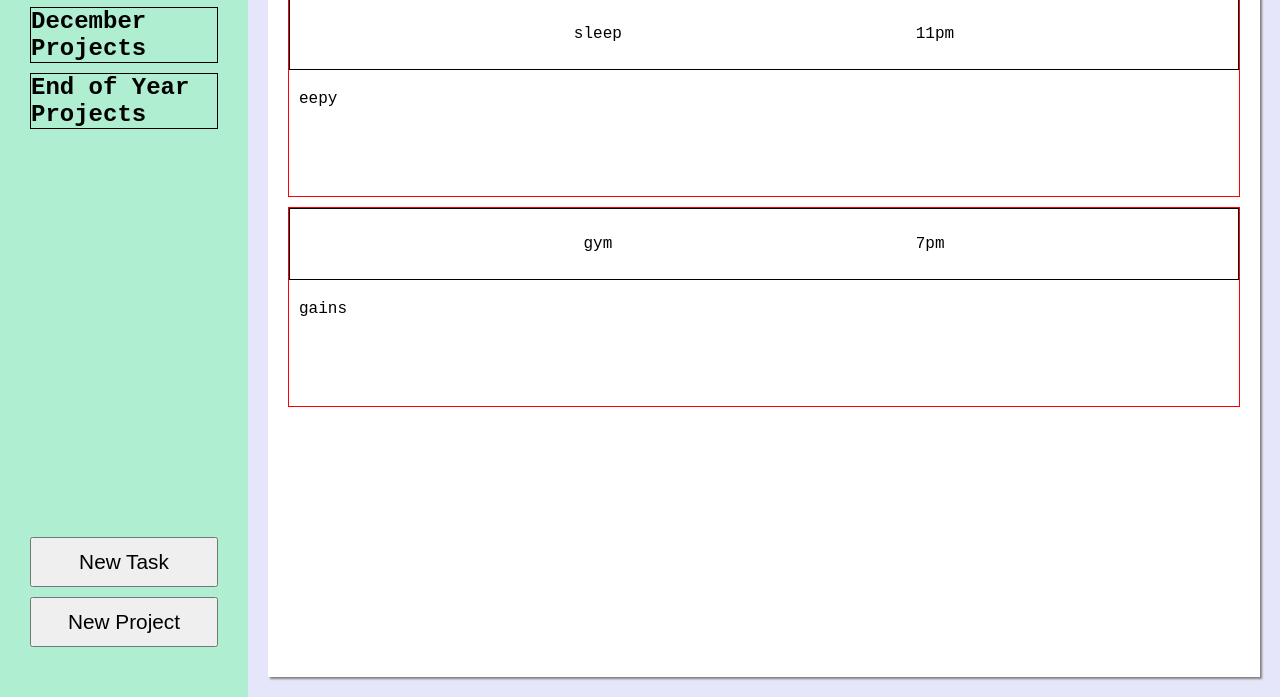
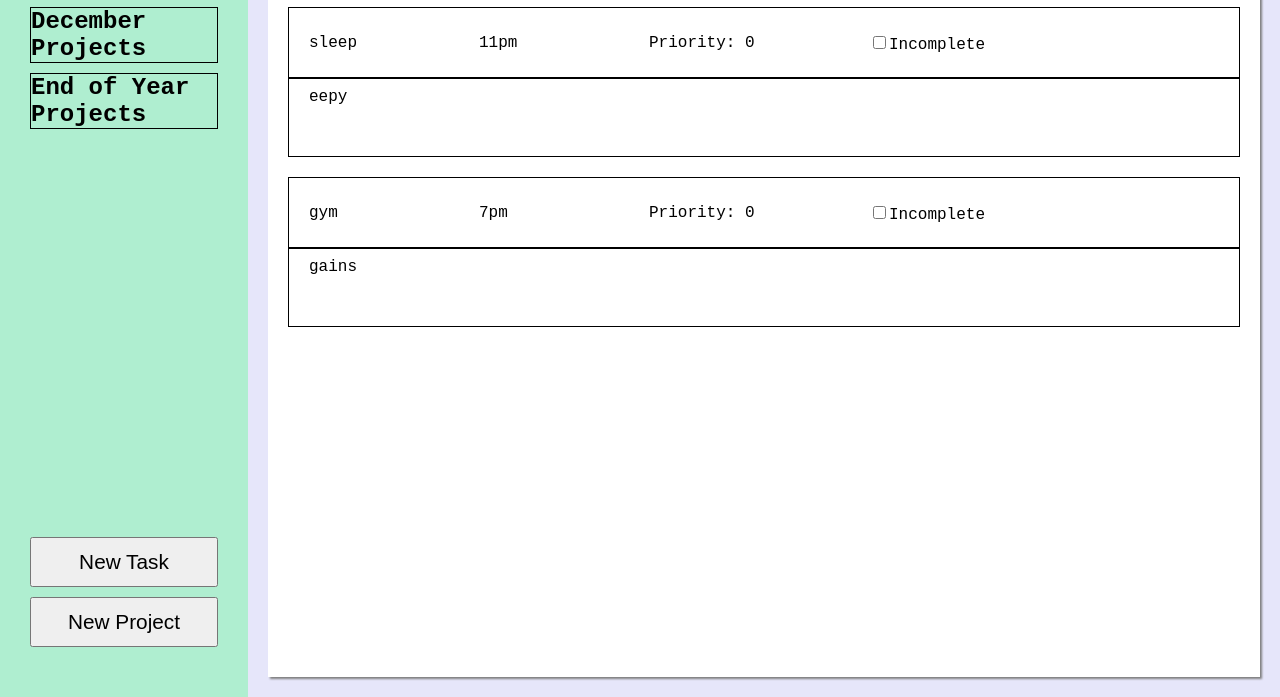
Before and after one commit to MSanouvo/to-do-list, a website built with webpack: page src/template.html in a window 1280 px wide. Shown: the part 103-800 px from the top of the page. Built offline with nearby package versions, Linux system fonts and the light colour scheme.

Commit message:
added more details to task cards
- task cards were missing some task properites
- need to show users priority and completion
status for each task (these properties will be
changed via functions later)

```diff
--- a/src/content.js
+++ b/src/content.js
@@ -102,23 +102,51 @@ function createTaskElements(newTask){
     taskCard.classList.add('task-card')
     const taskInfo = document.createElement('div')
     taskInfo.classList.add('task-info')
+    taskInfo.value = 1
     const descriptionBox = document.createElement('div')
     descriptionBox.classList.add('task-description')
 
     //task elements
-    const infoName = document.createElement('span')
-    infoName.textContent = newTask.name
-    const infoDate = document.createElement('span')
-    infoDate.textContent = newTask.dueDate
-    const infoDescription = document.createElement('span')
-    infoDescription.textContent = newTask.description
+    const taskName = document.createElement('span')
+    taskName.textContent = newTask.name
+    const taskDate = document.createElement('span')
+    taskDate.textContent = newTask.dueDate
+    const taskDescription = document.createElement('span')
+    taskDescription.textContent = newTask.description
+    const taskPriority = document.createElement('span')
+    taskPriority.textContent = 'Priority: ' + newTask.priority
 
-    taskInfo.appendChild(infoName)
-    taskInfo.appendChild(infoDate)
-    descriptionBox.appendChild(infoDescription)
+    //for our task completion
+    const completion = document.createElement('div')
+    completion.classList.add('completion')
+    const taskComplete = document.createElement('span')
+    taskComplete.textContent = newTask.checkCompletion()
+    const completedButton = document.createElement('input')
+    completedButton.setAttribute('type', 'checkbox')
+    completion.appendChild(completedButton)
+    completion.appendChild(taskComplete)
+
+    taskInfo.appendChild(taskName)
+    taskInfo.appendChild(taskDate)
+    taskInfo.appendChild(taskPriority)
+    taskInfo.appendChild(completion)
+    descriptionBox.appendChild(taskDescription)
     taskCard.appendChild(taskInfo)
     taskCard.appendChild(descriptionBox)
     content.appendChild(taskCard)
+
+    //code for displaying/removing description
+    //(may be useful for a description dropdown feature)
+    // taskInfo.addEventListener('click', (e)=>{
+    //     console.log(e.target)
+    //     if(e.target.value === 1){
+    //         taskCard.removeChild(descriptionBox)
+    //         e.target.value = 0
+    //     } else{
+    //         taskCard.appendChild(descriptionBox)
+    //         e.target.value = 1
+    //     }
+    // })
 }
 
 //creates task from form inputs
--- a/src/style.css
+++ b/src/style.css
@@ -91,9 +91,9 @@ body{
 #content{
     display: grid;
     grid-template-rows: 50px;
-    grid-auto-rows: 200px; /*maybe use a minmax */
+    grid-auto-rows: 150px;
     padding: 20px;
-    gap: 10px;
+    gap: 20px;
     background-color: white;
     height: 100%;
     width: 100%;
@@ -114,11 +114,10 @@ body{
 }
 
 .task-card{
-    border: 1px solid red;
-    background-color: white;
-    display: flex;
-    flex-direction: column;
-    gap: 10px;
+    background-color: rgb(255, 255, 255);
+    display: grid;
+    grid-template-rows: 70px 1fr;
+    height: auto;
 }
 
 .task-info:hover{
@@ -126,15 +125,21 @@ body{
 }
 
 .task-info{
-    border: 1px solid black;
     height: 50px;
-    display: flex;
+    display: grid;
+    grid-template-columns: 150px 150px 200px 200px;
+    /* display: flex;
     align-items: center;
-    justify-content: space-evenly;
+    justify-content: space-evenly; */
     gap: 20px;
-    padding: 10px;
+}
+.task-info>span,
+.task-info>div{
+    align-self: center;
 }
 
+.task-info,
 .task-description{
-    padding: 10px;
+    border: 1px solid black;
+    padding: 10px 20px;
 }
--- a/src/todos.js
+++ b/src/todos.js
@@ -12,8 +12,10 @@ class Task{
     checkCompletion(){
         if(this.completed === true){
             console.log('Completed!')
+            return 'Completed'
         }else{
             console.log('Incomplete')
+            return 'Incomplete'
         }
 
     }
```
